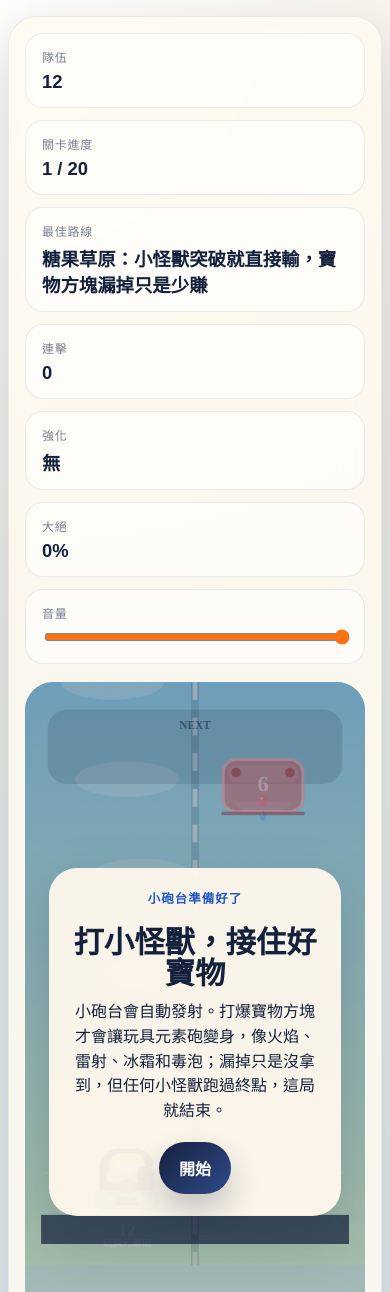
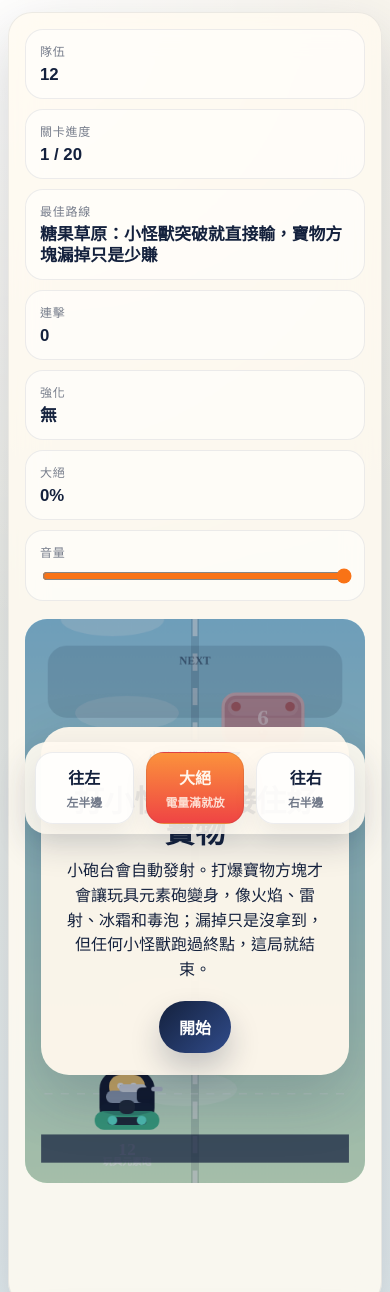
Before and after one commit to joshra/number-game, a website: page index.html in a window 390 px wide. Shown: the top 1292 px of the page. Drawn offline with Linux system fonts and the light colour scheme.

Commit message:
Improve responsive game layout

```diff
--- a/index.html
+++ b/index.html
@@ -25,6 +25,9 @@
           <span><kbd>↑</kbd> 大絕招</span>
           <span><kbd>Space</kbd> 重開</span>
         </div>
+        <p class="device-note">
+          手機可直接點畫面左右半邊切換跑道，或用下方大按鈕操作；平板與電腦可搭配鍵盤。
+        </p>
         <button id="start-button" class="primary-button">開始遊戲</button>
       </section>
 
@@ -60,6 +63,7 @@
           </div>
         </header>
 
+        <div class="play-area">
           <div class="game-frame">
             <canvas id="game" width="420" height="720" aria-label="Number Gate Rush"></canvas>
             <div id="overlay" class="overlay">
@@ -74,9 +78,19 @@
             </div>
           </div>
           <div class="touch-controls" aria-label="Touch controls">
-          <button id="left-button" class="touch-button" type="button">往左</button>
-          <button id="right-button" class="touch-button" type="button">往右</button>
-          <button id="ultimate-button" class="touch-button ultimate-button" type="button">大絕</button>
+            <button id="left-button" class="touch-button" type="button" aria-label="往左移動">
+              <span class="touch-title">往左</span>
+              <span class="touch-hint">左半邊</span>
+            </button>
+            <button id="ultimate-button" class="touch-button ultimate-button" type="button" aria-label="施放大絕">
+              <span class="touch-title">大絕</span>
+              <span class="touch-hint">電量滿就放</span>
+            </button>
+            <button id="right-button" class="touch-button" type="button" aria-label="往右移動">
+              <span class="touch-title">往右</span>
+              <span class="touch-hint">右半邊</span>
+            </button>
+          </div>
         </div>
       </section>
     </main>
--- a/styles.css
+++ b/styles.css
@@ -3,7 +3,7 @@
   --bg-top: #f4efe3;
   --bg-bottom: #d5e7f3;
   --ink: #14213d;
-  --panel: rgba(255, 250, 240, 0.76);
+  --panel: rgba(255, 250, 240, 0.78);
   --panel-stroke: rgba(20, 33, 61, 0.08);
   --blue: #3a86ff;
   --blue-deep: #1f57c3;
@@ -12,10 +12,17 @@
   --sand: #f6bd60;
   --green: #3fb68b;
   --shadow: 0 24px 60px rgba(20, 33, 61, 0.18);
+  --shell-width: min(1180px, calc(100% - 32px));
+  --frame-width: min(100%, 420px);
+  --frame-height: min(72vh, 720px);
 }
 
 * {
   box-sizing: border-box;
+}
+
+html {
+  -webkit-text-size-adjust: 100%;
 }
 
 body {
@@ -28,15 +35,21 @@ body {
     linear-gradient(180deg, var(--bg-top), var(--bg-bottom));
 }
 
+button,
+input,
+canvas {
+  touch-action: manipulation;
+}
+
 .app-shell {
-  width: min(1120px, calc(100% - 32px));
+  width: var(--shell-width);
   margin: 0 auto;
   min-height: 100vh;
   display: grid;
-  grid-template-columns: 340px minmax(0, 1fr);
+  grid-template-columns: minmax(280px, 360px) minmax(0, 1fr);
   gap: 24px;
-  align-items: center;
-  padding: 24px 0;
+  align-items: start;
+  padding: max(20px, env(safe-area-inset-top)) 0 max(20px, env(safe-area-inset-bottom));
 }
 
 .panel {
@@ -49,6 +62,8 @@ body {
 
 .intro-panel {
   padding: 32px;
+  position: sticky;
+  top: 20px;
 }
 
 .eyebrow {
@@ -61,7 +76,7 @@ body {
 
 h1 {
   margin: 0;
-  font-size: clamp(2.4rem, 5vw, 4rem);
+  font-size: clamp(2.3rem, 5vw, 4rem);
   line-height: 0.92;
 }
 
@@ -83,10 +98,12 @@ h1 {
   display: inline-flex;
   align-items: center;
   width: fit-content;
+  max-width: 100%;
   padding: 10px 14px;
   border-radius: 999px;
   font-weight: 700;
   font-size: 0.92rem;
+  line-height: 1.35;
 }
 
 .badge.plus {
@@ -102,6 +119,16 @@ h1 {
 .badge.neutral,
 .controls span {
   background: rgba(20, 33, 61, 0.08);
+}
+
+.device-note {
+  margin: 0 0 22px;
+  padding: 14px 16px;
+  border-radius: 18px;
+  background: rgba(58, 134, 255, 0.12);
+  color: var(--blue-deep);
+  font-size: 0.95rem;
+  line-height: 1.5;
 }
 
 kbd {
@@ -121,6 +148,7 @@ kbd {
   appearance: none;
   border: 0;
   border-radius: 999px;
+  min-height: 52px;
   padding: 14px 20px;
   background: linear-gradient(135deg, var(--ink), #304b8a);
   color: white;
@@ -136,18 +164,23 @@ kbd {
   box-shadow: 0 20px 34px rgba(20, 33, 61, 0.26);
 }
 
+.primary-button:active {
+  transform: translateY(0);
+}
+
 .game-panel {
   padding: 18px;
 }
 
 .hud {
   display: grid;
-  grid-template-columns: repeat(7, minmax(0, 1fr));
+  grid-template-columns: repeat(3, minmax(0, 1fr));
   gap: 12px;
   margin-bottom: 18px;
 }
 
 .hud-block {
+  min-height: 82px;
   padding: 14px 16px;
   border-radius: 18px;
   background: rgba(255, 255, 255, 0.55);
@@ -164,7 +197,8 @@ kbd {
 }
 
 .hud-block strong {
-  font-size: 1.15rem;
+  font-size: 1.05rem;
+  line-height: 1.25;
 }
 
 #volume-slider {
@@ -172,20 +206,33 @@ kbd {
   accent-color: #f97316;
 }
 
+.play-area {
+  display: grid;
+  grid-template-columns: minmax(0, var(--frame-width)) minmax(180px, 240px);
+  gap: 18px;
+  align-items: stretch;
+  justify-content: center;
+}
+
 .game-frame {
   position: relative;
+  width: var(--frame-width);
+  max-width: 100%;
+  min-height: var(--frame-height);
+  max-height: calc(100vh - 220px);
+  aspect-ratio: 7 / 12;
+  margin: 0 auto;
   border-radius: 28px;
   overflow: hidden;
   background:
     linear-gradient(180deg, rgba(255, 255, 255, 0.62), rgba(255, 255, 255, 0.14)),
     linear-gradient(180deg, #8ecae6 0%, #d2f1d4 100%);
-  min-height: 720px;
 }
 
 canvas {
   display: block;
   width: 100%;
-  height: auto;
+  height: 100%;
 }
 
 .overlay {
@@ -234,20 +281,40 @@ canvas {
 
 .touch-controls {
   display: grid;
-  grid-template-columns: repeat(3, minmax(0, 1fr));
+  grid-template-columns: 1fr;
   gap: 12px;
-  margin-top: 14px;
+  align-content: end;
 }
 
 .touch-button {
   appearance: none;
+  display: flex;
+  flex-direction: column;
+  justify-content: center;
+  gap: 4px;
+  min-height: 92px;
   border: 1px solid rgba(20, 33, 61, 0.08);
-  border-radius: 18px;
-  padding: 14px 16px;
-  background: rgba(255, 255, 255, 0.7);
+  border-radius: 22px;
+  padding: 16px 18px;
+  background: rgba(255, 255, 255, 0.78);
   color: var(--ink);
   font: inherit;
   font-weight: 800;
+  text-align: left;
+  box-shadow: 0 12px 24px rgba(20, 33, 61, 0.08);
+}
+
+.touch-button:active {
+  transform: scale(0.98);
+}
+
+.touch-title {
+  font-size: 1.1rem;
+}
+
+.touch-hint {
+  font-size: 0.82rem;
+  color: rgba(20, 33, 61, 0.6);
 }
 
 .ultimate-button {
@@ -255,38 +322,143 @@ canvas {
   color: #fff7ed;
 }
 
+.ultimate-button .touch-hint {
+  color: rgba(255, 247, 237, 0.84);
+}
+
+@media (max-width: 1120px) {
+  .play-area {
+    grid-template-columns: minmax(0, var(--frame-width)) minmax(160px, 220px);
+  }
+}
+
 @media (max-width: 960px) {
+  :root {
+    --shell-width: min(880px, calc(100% - 24px));
+    --frame-height: min(68vh, 720px);
+  }
+
   .app-shell {
     grid-template-columns: 1fr;
-    width: min(720px, calc(100% - 24px));
+    align-items: stretch;
   }
 
   .intro-panel {
+    position: static;
     order: 2;
   }
 
   .game-panel {
     order: 1;
   }
+
+  .play-area {
+    grid-template-columns: 1fr;
+  }
+
+  .touch-controls {
+    grid-template-columns: repeat(3, minmax(0, 1fr));
+  }
+
+  .touch-button {
+    min-height: 88px;
+    text-align: center;
+    align-items: center;
+  }
 }
 
-@media (max-width: 560px) {
-  .app-shell {
-    width: calc(100% - 16px);
-    gap: 16px;
-    padding: 16px 0;
-  }
-
-  .intro-panel,
-  .game-panel {
-    padding: 16px;
+@media (max-width: 720px) {
+  :root {
+    --frame-width: min(100%, 420px);
+    --frame-height: min(62vh, 700px);
   }
 
   .hud {
-    grid-template-columns: 1fr;
+    grid-template-columns: repeat(2, minmax(0, 1fr));
+  }
+
+  .overlay {
+    padding: 16px;
   }
 
   .overlay-card {
     padding: 22px;
   }
 }
+
+@media (max-width: 560px) {
+  :root {
+    --shell-width: calc(100% - 16px);
+    --frame-height: min(56vh, 640px);
+  }
+
+  .app-shell {
+    gap: 16px;
+    padding: max(12px, env(safe-area-inset-top)) 0 max(16px, env(safe-area-inset-bottom));
+  }
+
+  .intro-panel,
+  .game-panel {
+    padding: 16px;
+    border-radius: 24px;
+  }
+
+  h1 {
+    font-size: clamp(2rem, 12vw, 3rem);
+  }
+
+  .badge,
+  .controls span {
+    width: 100%;
+  }
+
+  .hud {
+    grid-template-columns: 1fr;
+    gap: 10px;
+  }
+
+  .hud-block {
+    min-height: 0;
+    padding: 12px 14px;
+  }
+
+  .play-area {
+    gap: 14px;
+  }
+
+  .game-frame {
+    border-radius: 22px;
+    max-height: calc(100vh - 280px);
+  }
+
+  .touch-controls {
+    position: sticky;
+    bottom: max(10px, env(safe-area-inset-bottom));
+    grid-template-columns: repeat(3, minmax(0, 1fr));
+    padding: 10px;
+    border-radius: 22px;
+    background: rgba(255, 250, 240, 0.92);
+    box-shadow: 0 14px 32px rgba(20, 33, 61, 0.14);
+  }
+
+  .touch-button {
+    min-height: 72px;
+    padding: 12px 10px;
+    border-radius: 18px;
+  }
+
+  .touch-title {
+    font-size: 1rem;
+  }
+
+  .touch-hint {
+    font-size: 0.74rem;
+  }
+}
+
+@media (pointer: fine) and (min-width: 961px) {
+  .touch-controls {
+    position: sticky;
+    top: 18px;
+  }
+}
```
Also changed, not shown: progress.md (added, +10 -0 lines). Lines whose indentation alone changed are shown as unchanged.
